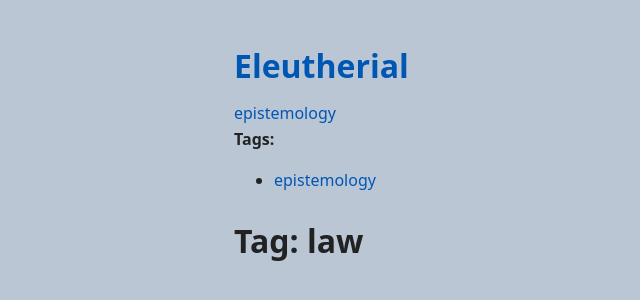
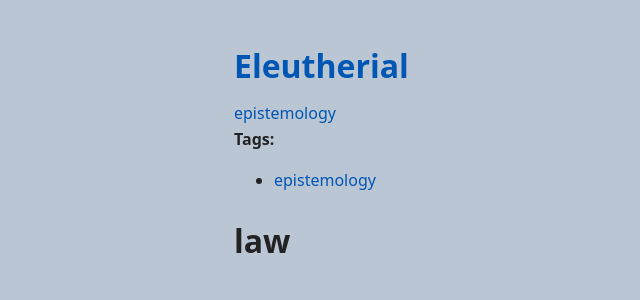
Before and after one commit to colour-unimog/eleutherial, a Jekyll site: the page built from law.md, in a window 1280 px wide. Shown: the top 300 px of the page, without its empty margins (56-696 px from the left). Built offline with Jekyll 4.4.1, drawn with Linux system fonts in a browser that asks for light colours.

Commit message:
Update tag.html

```diff
--- a/_layouts/tag.html
+++ b/_layouts/tag.html
@@ -2,13 +2,13 @@
 layout: default
 ---
 
-<h1>Tag: {{ page.tag }}</h1>
+<h1>{{ page.title }}</h1>
 
 {% for post in site.posts %}
   {% if post.tags contains page.tag %}
     <div class="post">
       <h2><a href="{{ post.url }}">{{ post.title }}</a></h2>
-      <p>{{ post.date | date: \"%Y-%m-%d\" }}</p>
+      <p>{{ post.date | date: "%Y-%m-%d" }}</p>
     </div>
   {% endif %}
 {% endfor %}
```
